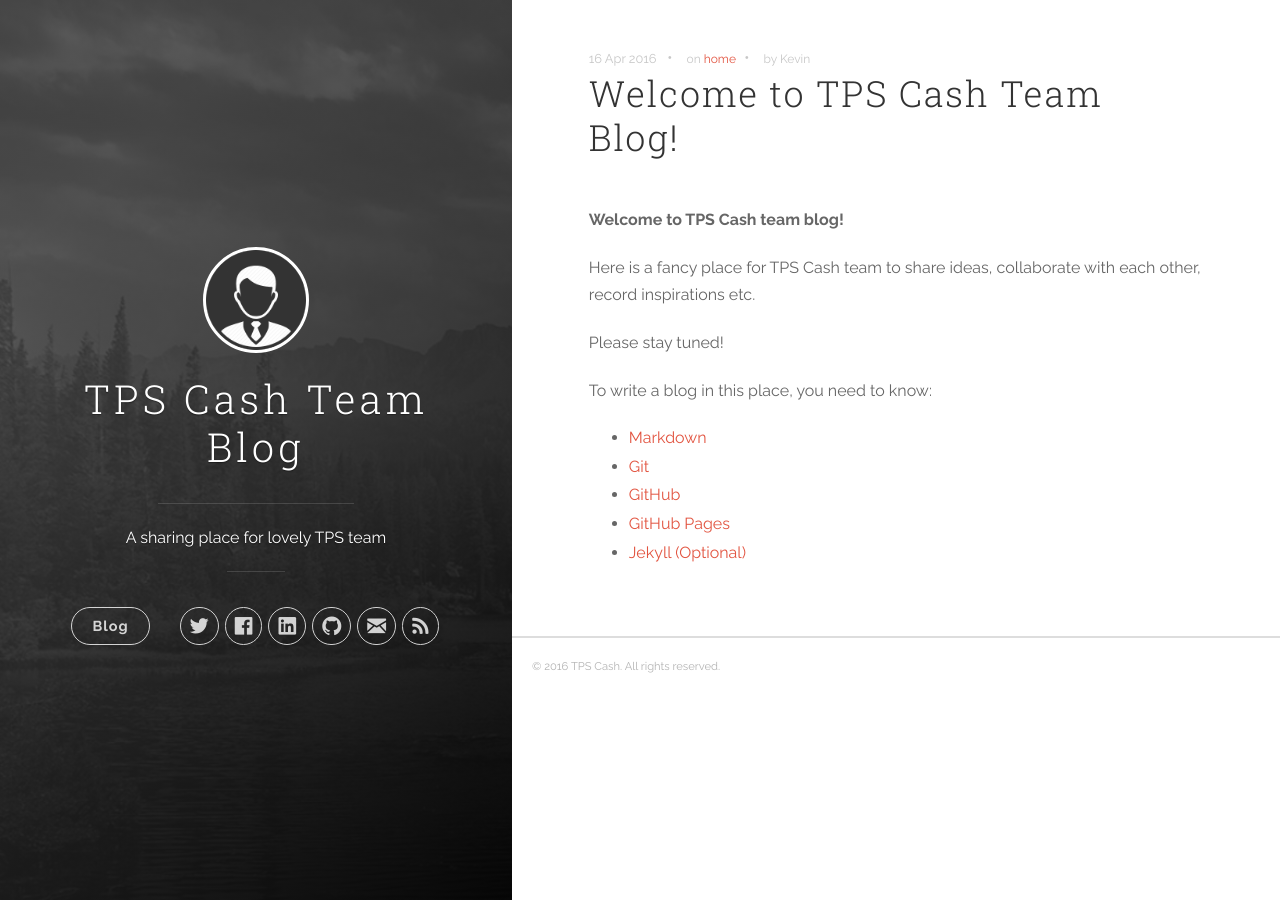
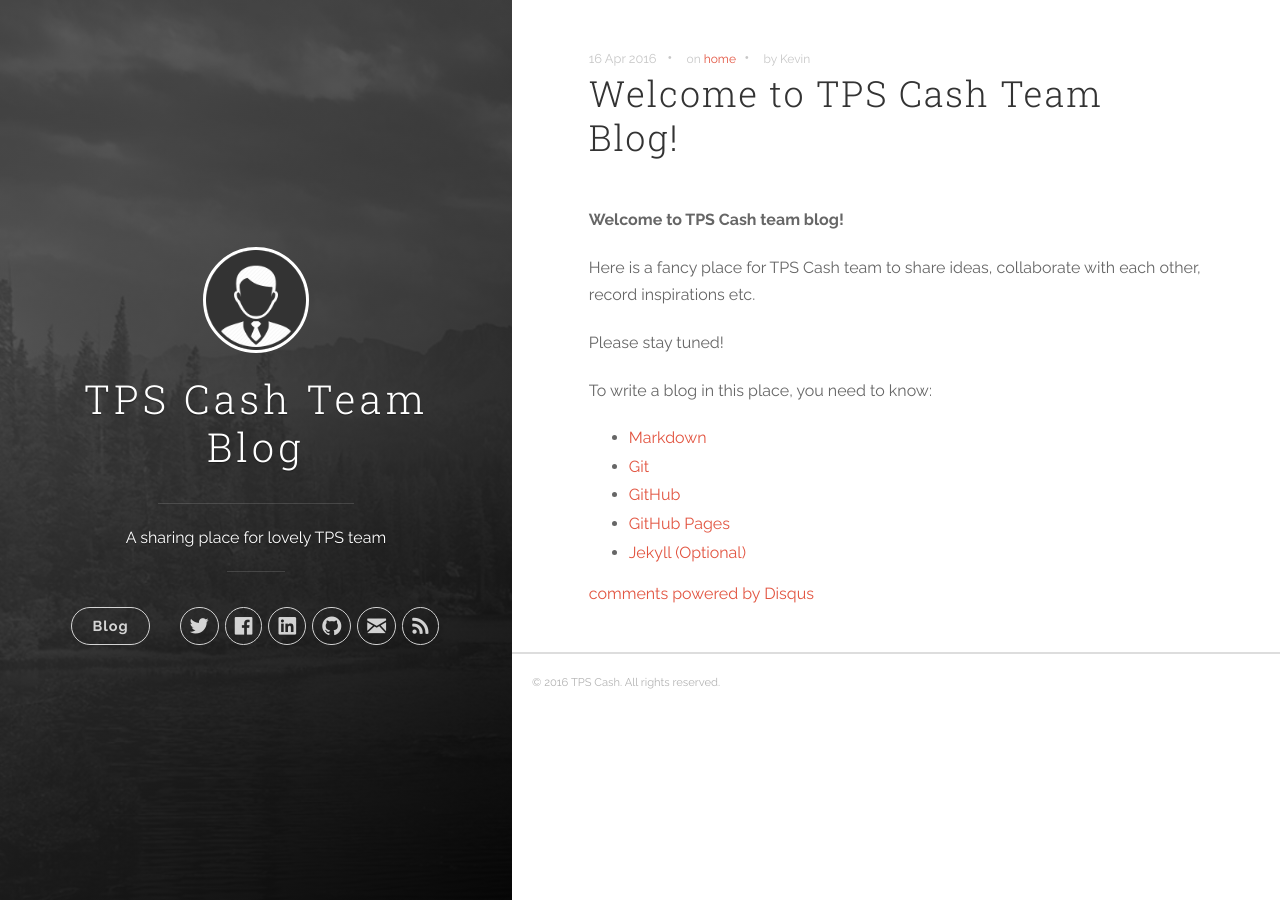
Before and after one commit to tpscash/tpscash.github.io, a Jekyll site: the page built from _posts/2016-04-16-welcome-to-tps-cash.md, in a window 1280 px wide. Built offline with Jekyll 4.4.1, drawn with Linux system fonts in a browser that asks for light colours; nearby versions of some CDN libraries; comment, search, counter and statistics services are not loaded; some of the changed lines change nothing that is shown.

Commit message:
Enable comment via disqus

```diff
--- a/_config.yml
+++ b/_config.yml
@@ -4,7 +4,7 @@ description: 'A sharing place for lovely TPS team'
 url: "http://tpscash.github.io"
 baseurl: "/"
 # google_analytics: 'UA-XXXXXX-X'
-# disqus_shortname: 'your-disqus-name'
+disqus_shortname: 'tpscash'
 
 author:
   name: 'TPS Cash'
```
